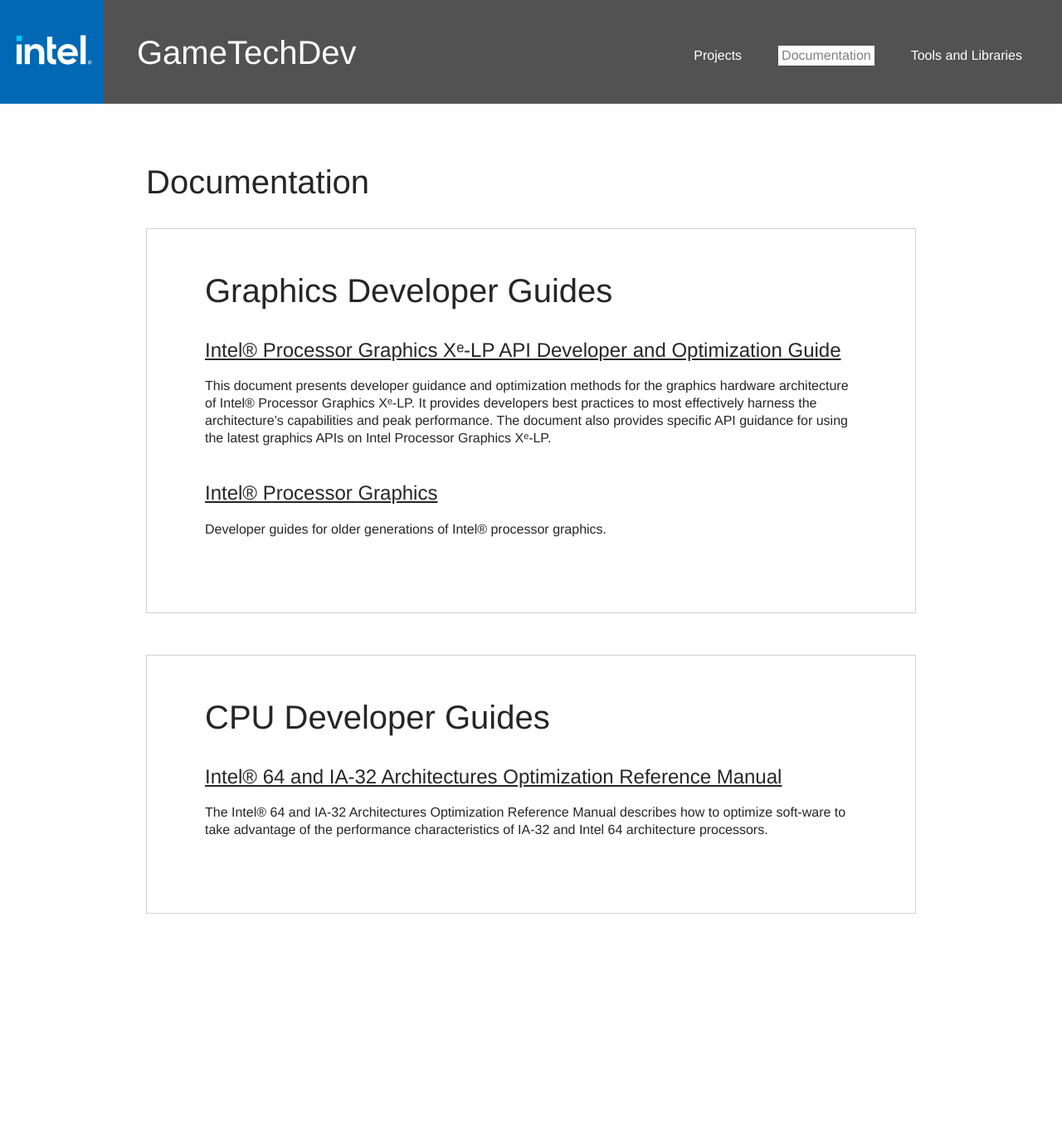
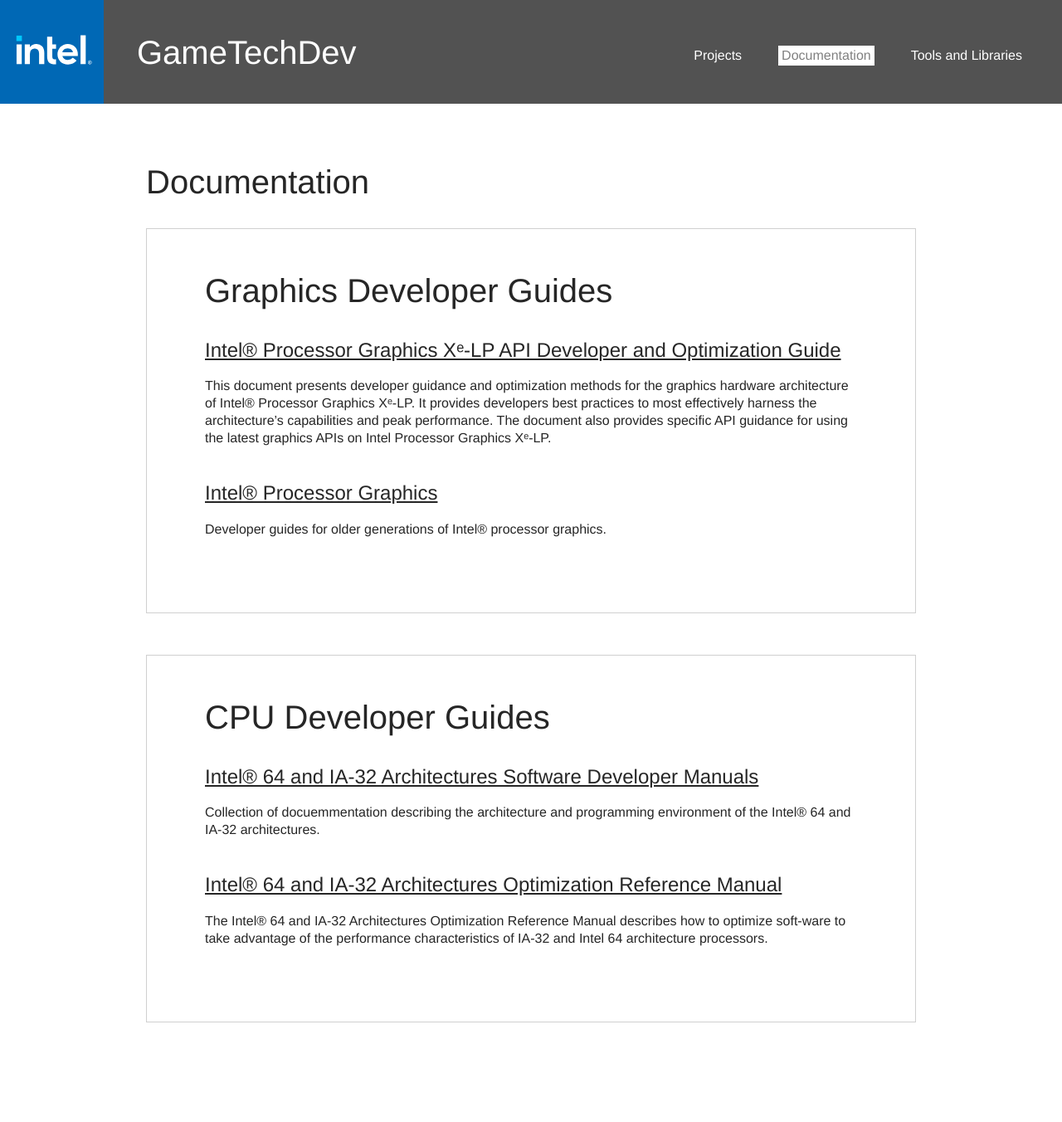
Before and after one commit to GameTechDev/gametechdev-site, a Jekyll site: the page built from documentation.md, in a window 1280 px wide. Shown: the whole page at 83% size. Built offline with Jekyll 4.4.1, drawn with Linux system fonts in a browser that asks for light colours; nearby versions of some CDN libraries; some web fonts are replaced; before the commit the page ends 1221 px from its top, so only the background shows below that.

Commit message:
Update documentation.md
added link to page for document collection and updated link to the optimization reference manual

```diff
--- a/documentation.md
+++ b/documentation.md
@@ -17,8 +17,11 @@
 <section class="box-container" markdown="1">
 
 # CPU Developer Guides
+#### [Intel® 64 and IA-32 Architectures Software Developer Manuals](https://www.intel.com/content/www/us/en/developer/articles/technical/intel-sdm.html)
 
-#### [Intel® 64 and IA-32 Architectures Optimization Reference Manual](https://software.intel.com/content/dam/develop/public/us/en/documents/64-ia-32-architectures-optimization-manual.pdf)
+Collection of docuemmentation describing the architecture and programming environment of the Intel® 64 and IA-32 architectures.
+
+#### [Intel® 64 and IA-32 Architectures Optimization Reference Manual](https://www.intel.com/content/www/us/en/develop/download/intel-64-and-ia-32-architectures-optimization-reference-manual.html)
 
 The Intel® 64 and IA-32 Architectures Optimization Reference Manual describes how to optimize soft-ware to take advantage of the performance characteristics of IA-32 and Intel 64 architecture processors.
 </section>
```
